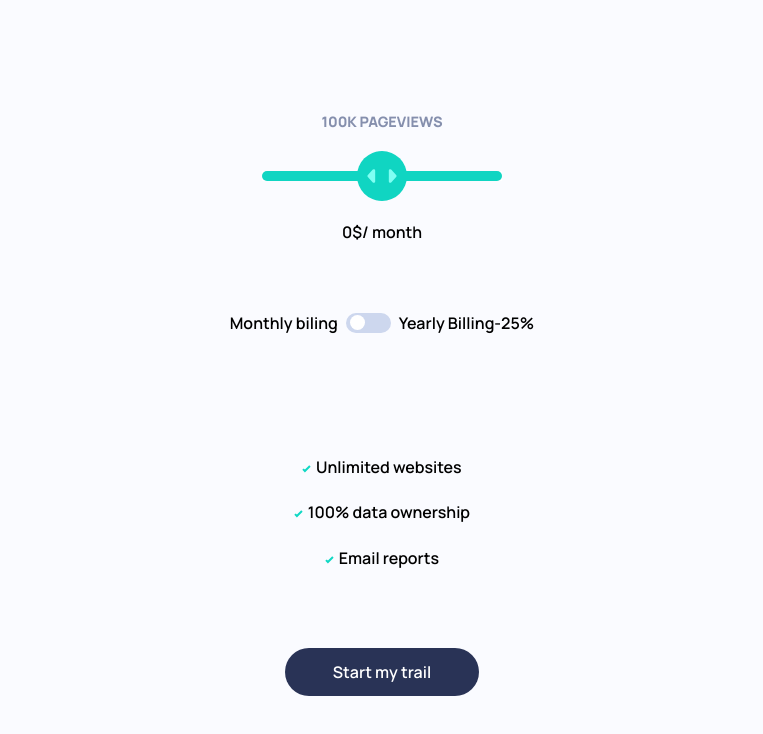
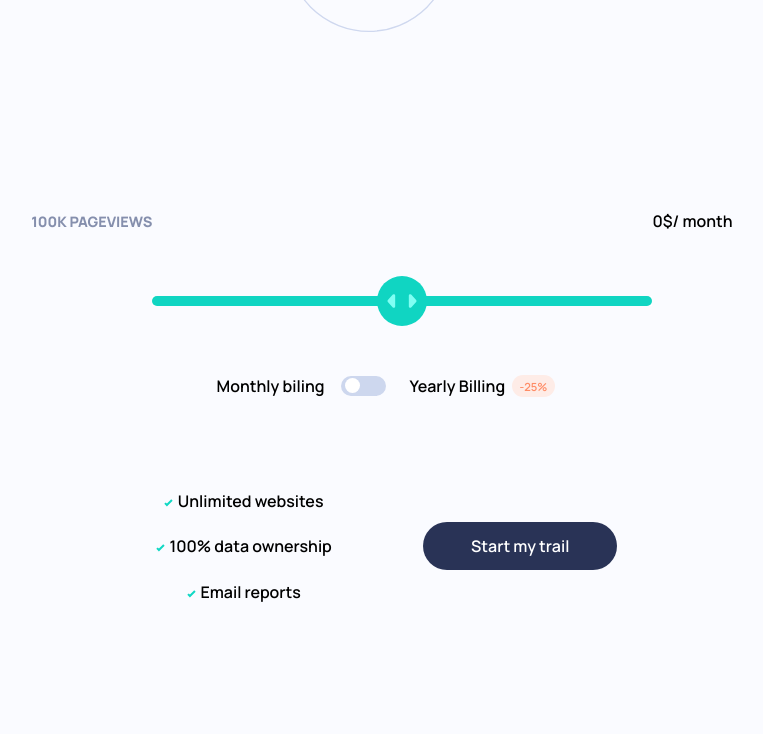
Before and after one commit to Qnosin/Pricing-Component-for-Site, a plain HTML site: page index.html in a window 1536 px wide. Shown: the part 264-998 px from the top of the page, without its empty margins (386-1149 px from the left). After the commit the page ends 890 px from the top, so only its background shows below. Drawn offline with Linux system fonts and the light colour scheme.

Commit message:
Site file component

```diff
--- a/index.html
+++ b/index.html
@@ -26,12 +26,12 @@
                 <p><span id="price">0$</span>/ month</p>
                 <article class="biling-method">
                     <p>Monthly biling</p>
-                    <label class="background">
-                        <input type="checkbox">
+                    <label class="background" id="back">
+                        <input type="checkbox" id="switch">
                         <span class="slider round"></span>
                     </label>
                     <p>Yearly Billing</p>
-                    <p>-25%</p>
+                    <p id="discount">-25%</p>
                 </article>
             </article>
         </section>
--- a/script.js
+++ b/script.js
@@ -1,5 +1,6 @@
 let slider = document.getElementById('slider');
 let price = document.getElementById('price');
+let switchBtn = document.getElementById('switch');
 
 slider.oninput = function() {
     if (slider.value == 0) {
@@ -8,3 +9,8 @@ slider.oninput = function() {
         price.innerHTML = slider.value + '$'
     }
 };
+
+switchBtn.onclick = function() {
+    switchBtn.classList.toggle("move");
+    document.getElementById('back').classList.toggle("changeBack");
+}
--- a/style.css
+++ b/style.css
@@ -112,6 +112,10 @@ input[type=range]::-webkit-slider-thumb {
     cursor: pointer;
 }
 
+input[type=range]:focus {
+    outline: none;
+}
+
 
 /*biling*/
 
@@ -146,6 +150,7 @@ input[type=checkbox] {
     margin-top: 2px;
     left: 4px;
     cursor: pointer;
+    transition: 0.5s;
 }
 
 input[type=checkbox]:focus {
@@ -200,3 +205,78 @@ input[type=checkbox]:focus {
     border-radius: 30px;
     color: white;
 }
+
+
+/*switch button */
+
+.move {
+    transition: 0.5s;
+    transform: translateX(20px);
+}
+
+.changeBack {
+    background-color: hsl(174, 77%, 80%);
+}
+
+
+/*discount*/
+
+#discount {
+    font-size: .7rem;
+    padding: .2rem .5rem;
+    color: hsl(15, 100%, 70%);
+    background-color: hsl(14, 92%, 95%);
+    border-radius: 40px;
+    margin-left: .4rem;
+}
+
+
+/*media*/
+
+@media screen and (min-width:1440px) {
+    .footer {
+        flex-direction: row;
+        display: flex;
+        justify-content: center;
+    }
+    .Start-btn {
+        width: 20%;
+    }
+    .advantages {
+        width: 20%;
+    }
+    .first br {
+        display: none;
+    }
+    .second {
+        flex-direction: row;
+        flex-wrap: wrap;
+        justify-content: center;
+        min-height: 10vh;
+        align-items: center;
+    }
+    .slider {
+        margin: 0;
+        margin-top: 10rem;
+        width: 500px;
+    }
+    .biling-method {
+        height: 10%;
+        justify-content: center;
+    }
+    .biling-method p {
+        margin-left: 0.5rem;
+    }
+    .background {
+        margin: 0rem 1rem;
+    }
+    .second h4 {
+        margin: 0;
+    }
+    .first {
+        height: 50vh;
+    }
+    .head {
+        margin: 0;
+    }
+}
```
